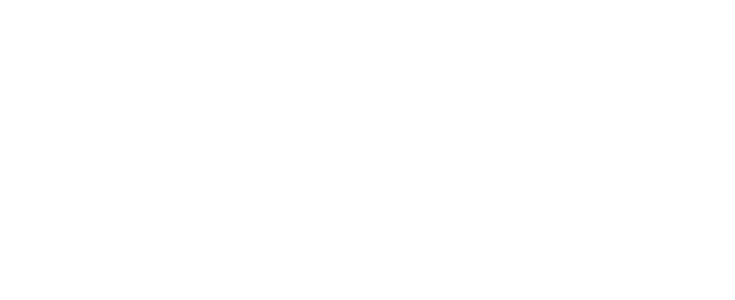
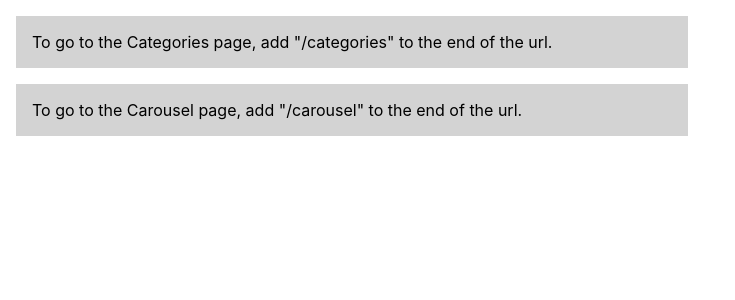
Before and after one commit to anhcdang/cs484-group24, a React (Create React App) app: page / in a window 1280 px wide. Before the commit this address had no page. Shown: the top 300 px of the page, without its empty margins (0-735 px from the left). Built offline with nearby package versions, Linux system fonts and the light colour scheme.

Commit message:
add basic react component and styling

```diff
--- a/src/App.js
+++ b/src/App.js
@@ -1,9 +1,15 @@
 import React from 'react';
+import './styles.css'
 import { BrowserRouter as Router, Routes, Route } from 'react-router-dom';
 import Categories from './pages/Categories';
 import Carousel from './pages/Carousel';
 
+import SampleCardComponent from './components/SampleCardComponent';
+
 function App() {
+  const sampleCardText1 = "To go to the Categories page, add \"/categories\" to the end of the url."
+  const sampleCardText2 = "To go to the Carousel page, add \"/carousel\" to the end of the url."
+
   return (
     <div className="App">
       <Router>
@@ -12,6 +18,8 @@
           <Route path="/carousel" element={<Carousel />} />
         </Routes>
       </Router>
+      <SampleCardComponent text={sampleCardText1} />
+      <SampleCardComponent text={sampleCardText2} />
     </div>
   );
 }
--- /dev/null
+++ b/src/components/SampleCardComponent.js
@@ -0,0 +1,13 @@
+import React from 'react';
+
+function SampleCardComponent(props) {
+
+  return (
+    // styling is located in styles.css
+    <div className='sample-card-component'>
+        {props.text}
+    </div>
+  );
+}
+
+export default SampleCardComponent;
--- /dev/null
+++ b/src/styles.css
@@ -0,0 +1,7 @@
+.sample-card-component {
+    background-color: lightgray;
+    width: 50%;
+    height: auto;
+    margin: 1rem;
+    padding: 1rem;
+}
```
